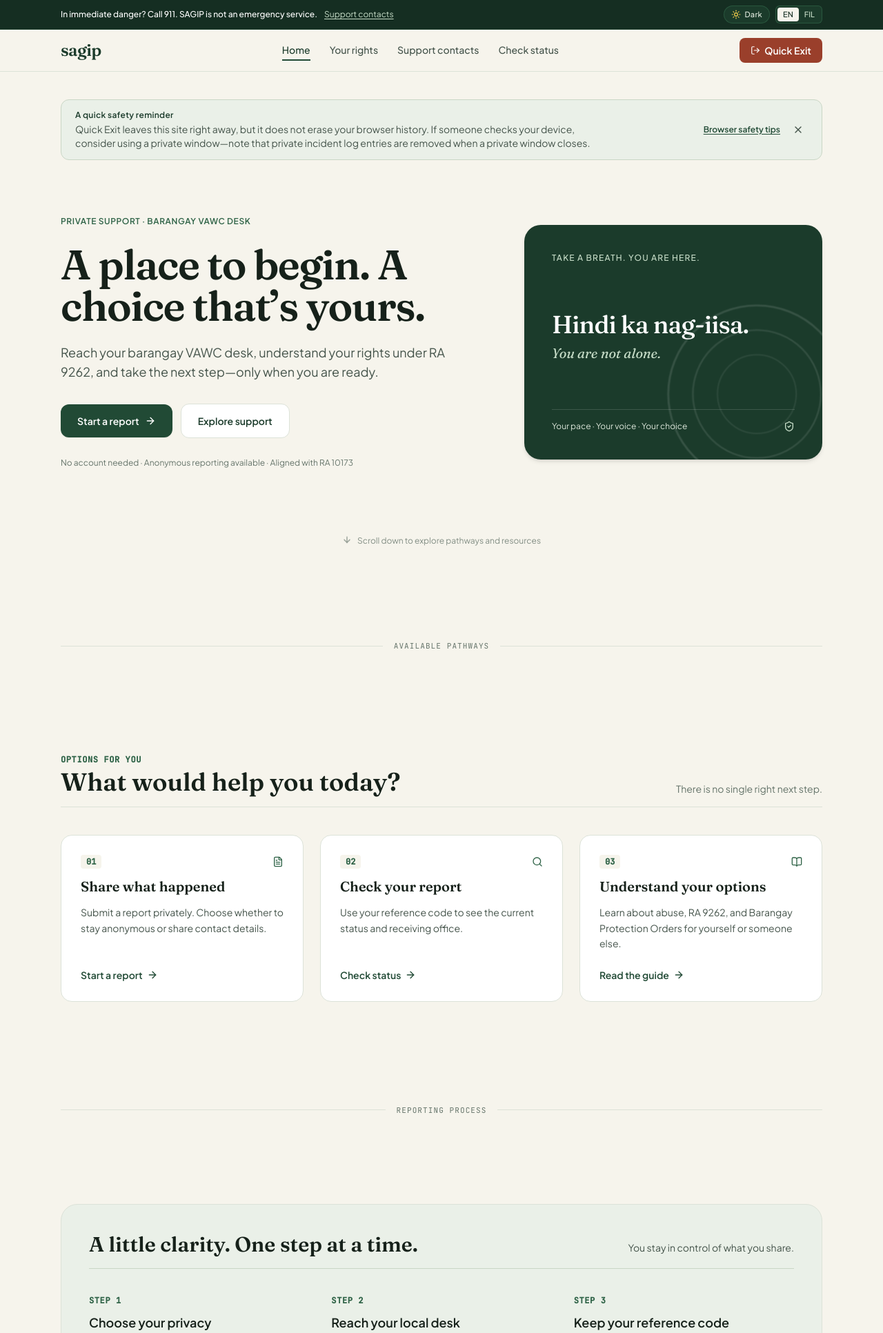
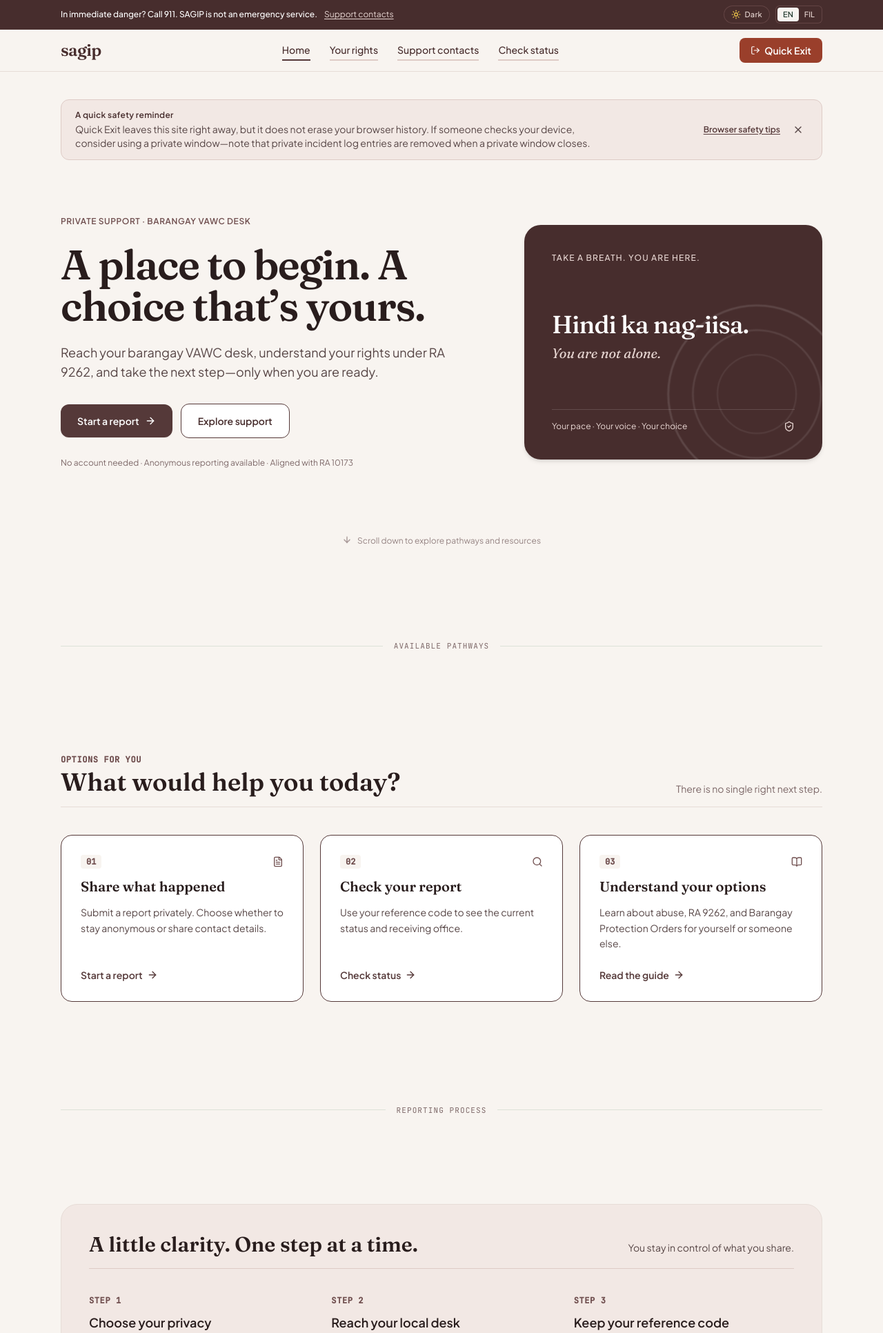
Before and after one commit to vboi19/SAGIP-INITIAL, an ASP.NET Core app: page / in a window 1280 px wide. Shown: the top 1932 px of the page at 69% size. Run offline with ASP.NET Core 8, Linux system fonts and the light colour scheme; some libraries are stand-ins or nearby versions.

Commit message:
Apply warm coffee and dusty rose-clay color palette across the website

```diff
--- a/SAGIP/Views/Shared/_Layout.cshtml
+++ b/SAGIP/Views/Shared/_Layout.cshtml
@@ -40,27 +40,23 @@
             theme: {
                 extend: {
                     colors: {
-                        forest: {
-                            950: '#152E22',
-                            900: '#1B3B2B',
-                            800: '#214A35',
-                            700: '#2F6347',
+                        espresso: {
+                            950: '#382222',
+                            900: '#472D2D',
+                            800: '#553939',
+                            700: '#704F4F',
+                            600: '#876262',
                         },
-                        sage: {
-                            200: '#C9D6C5',
-                            100: '#EAF0E8',
-                            50: '#F2F5EF',
+                        roseclay: {
+                            400: '#A77979',
+                            300: '#C29898',
+                            200: '#DECBC6',
+                            100: '#F2E8E4',
+                            50: '#F9F4F1',
                         },
-                        terracotta: {
-                            800: '#8A3422',
-                            700: '#9A3F2B',
-                            200: '#E6C8BC',
-                            50: '#FBF1EC',
-                        },
-                        canvas: '#F6F4EC',
+                        canvas: '#F8F4F0',
                         surface: '#FFFFFF',
-                        mist: '#EEF2EB',
-                        hairline: '#DCE2D8'
+                        hairline: '#E7DDD7'
                     },
                     fontFamily: {
                         sans: ['"Plus Jakarta Sans"', 'ui-sans-serif', 'system-ui', '-apple-system', 'sans-serif'],
@@ -82,8 +78,8 @@
         }
         body {
             font-family: "Plus Jakarta Sans", ui-sans-serif, system-ui, -apple-system, sans-serif;
-            color: #16211A;
-            background-color: #F6F4EC;
+            color: #291D1D;
+            background-color: #F8F4F0;
             scroll-behavior: smooth;
         }
         h1, h2, .font-display {
@@ -92,7 +88,7 @@
         }
         button, a, input, select, textarea {
             &:focus-visible {
-                outline: 2px solid #214A35;
+                outline: 2px solid #553939;
                 outline-offset: 2px;
             }
         }
@@ -100,101 +96,227 @@
             font-variant-numeric: tabular-nums;
         }
 
-        /* Comprehensive Dark Mode Rules */
+        /* ================= PALETTE: WARM COFFEE & ROSE CLAY =================
+           #472D2D - Deep roasted espresso
+           #553939 - Rich mocha brown
+           #704F4F - Earthy rosewood / cocoa
+           #A77979 - Dusty rose-clay / mauve
+        */
+
+        /* Deep Espresso / Primary Dark Card & Headers */
+        .bg-\[\#1B3B2B\], [class*="bg-[#1B3B2B]"],
+        .bg-\[\#152E22\], [class*="bg-[#152E22]"] {
+            background-color: #472D2D !important;
+        }
+
+        /* Warm Mocha / Primary Buttons & Interactive Accents */
+        .bg-\[\#214A35\], [class*="bg-[#214A35]"] {
+            background-color: #553939 !important;
+        }
+        .hover\:bg-\[\#183828\]:hover {
+            background-color: #432A2A !important;
+        }
+        .hover\:bg-\[\#152E22\]:hover {
+            background-color: #382121 !important;
+        }
+
+        /* Soft Rose-Clay Tinted Surfaces */
+        .bg-\[\#EAF0E8\], [class*="bg-[#EAF0E8]"],
+        .bg-\[\#F2F5EF\], [class*="bg-[#F2F5EF]"] {
+            background-color: #F2E8E4 !important;
+        }
+        .hover\:bg-\[\#EAF0E8\]\/50:hover {
+            background-color: rgba(242, 232, 228, 0.6) !important;
+        }
+        tr.hover\:bg-\[\#EAF0E8\]\/50:hover td {
+            background-color: rgba(242, 232, 228, 0.6) !important;
+        }
+
+        /* Canvas / Background */
+        .bg-\[\#F6F4EC\], [class*="bg-[#F6F4EC]"] {
+            background-color: #F8F4F0 !important;
+        }
+        header.bg-\[\#F6F4EC\]\/95, header {
+            background-color: rgba(248, 244, 240, 0.95) !important;
+            border-color: #E7DDD7 !important;
+        }
+
+        /* Hairline & Tinted Borders */
+        .border-\[\#DCE2D8\], [class*="border-[#DCE2D8]"] {
+            border-color: #E7DDD7 !important;
+        }
+        .border-\[\#C9D6C5\], [class*="border-[#C9D6C5]"] {
+            border-color: #DECBC6 !important;
+        }
+        .border-\[\#214A35\], [class*="border-[#214A35]"] {
+            border-color: #553939 !important;
+        }
+        .border-\[\#1B3B2B\], [class*="border-[#1B3B2B]"] {
+            border-color: #472D2D !important;
+        }
+        .border-\[\#2F6347\]\/70 {
+            border-color: rgba(112, 79, 79, 0.7) !important;
+        }
+        .border-\[\#214A35\]\/60 {
+            border-color: rgba(85, 57, 57, 0.6) !important;
+        }
+        .hover\:border-\[\#214A35\]:hover {
+            border-color: #704F4F !important;
+        }
+        .divide-\[\#DCE2D8\] > :not([hidden]) ~ :not([hidden]) {
+            border-color: #E7DDD7 !important;
+        }
+
+        /* Typography & Icons */
+        .text-\[\#16211A\], [class*="text-[#16211A]"] {
+            color: #291D1D !important;
+        }
+        .text-\[\#1B3B2B\], [class*="text-[#1B3B2B]"] {
+            color: #472D2D !important;
+        }
+        .text-\[\#214A35\], [class*="text-[#214A35]"] {
+            color: #553939 !important;
+        }
+        .text-\[\#2F6347\], [class*="text-[#2F6347]"] {
+            color: #704F4F !important;
+        }
+        .text-\[\#45544B\], [class*="text-[#45544B]"] {
+            color: #574646 !important;
+        }
+        .text-\[\#66756B\], [class*="text-[#66756B]"] {
+            color: #7E6969 !important;
+        }
+        .text-\[\#C8DEC9\], [class*="text-[#C8DEC9]"],
+        .text-\[\#DCE6DA\], [class*="text-[#DCE6DA]"],
+        .text-\[\#E3EBE0\], [class*="text-[#E3EBE0]"] {
+            color: #E8D7D3 !important;
+        }
+
+        /* Focus & Rings */
+        .ring-\[\#214A35\] {
+            --tw-ring-color: #553939 !important;
+        }
+        .accent-\[\#214A35\] {
+            accent-color: #553939 !important;
+        }
+
+        /* Choice Card Selection */
+        .choice-card-selected {
+            border-color: #704F4F !important;
+            background-color: #F2E8E4 !important;
+            box-shadow: 0 2px 6px rgba(85, 57, 57, 0.08) !important;
+        }
+
+        /* Desk Active Halo */
+        @@keyframes deskActiveHalo {
+            0%, 100% {
+                box-shadow: 0 0 0 0 rgba(167, 121, 121, 0.35);
+            }
+            50% {
+                box-shadow: 0 0 0 8px rgba(167, 121, 121, 0.06);
+            }
+        }
+        .primary-desk-halo {
+            animation: deskActiveHalo 3.5s ease-in-out infinite;
+        }
+
+        /* ================= DARK MODE COCOA PALETTE ================= */
         html.dark {
             color-scheme: dark;
         }
         html.dark, html.dark body {
-            background-color: #0c1711 !important;
-            color: #eaf0e8 !important;
+            background-color: #1A1212 !important;
+            color: #F5ECE8 !important;
         }
         html.dark .bg-\[\#F6F4EC\],
         html.dark [class*="bg-[#F6F4EC]"] {
-            background-color: #0c1711 !important;
+            background-color: #1A1212 !important;
         }
         html.dark header.bg-\[\#F6F4EC\]\/95,
         html.dark header {
-            background-color: rgba(12, 23, 17, 0.95) !important;
-            border-color: #213c2c !important;
+            background-color: rgba(26, 18, 18, 0.95) !important;
+            border-color: #382424 !important;
         }
         html.dark .bg-white {
-            background-color: #13241b !important;
-            color: #eaf0e8 !important;
+            background-color: #241919 !important;
+            color: #F5ECE8 !important;
         }
         html.dark .bg-\[\#EAF0E8\],
         html.dark [class*="bg-[#EAF0E8]"] {
-            background-color: #172d21 !important;
-            color: #d6e4d8 !important;
+            background-color: #2F2020 !important;
+            color: #EADCD7 !important;
         }
         html.dark .bg-\[\#F2F5EF\],
         html.dark [class*="bg-[#F2F5EF]"] {
-            background-color: #15291f !important;
+            background-color: #281B1B !important;
         }
-        html.dark .bg-\[\#152E22\] {
-            background-color: #08120c !important;
-        }
+        html.dark .bg-\[\#152E22\],
         html.dark .bg-\[\#1B3B2B\] {
-            background-color: #0d1e15 !important;
+            background-color: #1E1313 !important;
         }
         html.dark .bg-\[\#FBF1EC\] {
-            background-color: #2b1510 !important;
-            border-color: #592419 !important;
-            color: #f4c2b7 !important;
+            background-color: #331A15 !important;
+            border-color: #5C2D24 !important;
+            color: #F7CEC5 !important;
         }
         html.dark .border-\[\#DCE2D8\],
         html.dark .border-\[\#C9D6C5\],
         html.dark .border-\[\#E2DEC9\] {
-            border-color: #213c2c !important;
+            border-color: #3D2B2B !important;
         }
         html.dark .divide-\[\#DCE2D8\] > :not([hidden]) ~ :not([hidden]) {
-            border-color: #213c2c !important;
+            border-color: #3D2B2B !important;
         }
         html.dark .text-\[\#16211A\],
         html.dark .text-\[\#1B3B2B\] {
-            color: #eaf0e8 !important;
+            color: #F5ECE8 !important;
         }
         html.dark .text-\[\#45544B\] {
-            color: #adc1b2 !important;
+            color: #CDBEB9 !important;
         }
         html.dark .text-\[\#66756B\],
         html.dark .text-\[\#526058\] {
-            color: #89a08f !important;
+            color: #A08E89 !important;
         }
         html.dark .text-\[\#214A35\],
         html.dark .text-\[\#2F6347\] {
-            color: #6bbe8c !important;
+            color: #D6A8A8 !important;
         }
         html.dark input,
         html.dark select,
         html.dark textarea {
-            background-color: #102117 !important;
-            color: #eaf0e8 !important;
-            border-color: #284735 !important;
+            background-color: #221717 !important;
+            color: #F5ECE8 !important;
+            border-color: #402D2D !important;
         }
         html.dark input::placeholder,
         html.dark textarea::placeholder {
-            color: #667e6e !important;
+            color: #7E6969 !important;
         }
         html.dark #quick-exit-gate {
             background-color: rgba(0, 0, 0, 0.85) !important;
         }
         html.dark #quick-exit-gate > div {
-            background-color: #13241b !important;
-            border-color: #213c2c !important;
+            background-color: #251919 !important;
+            border-color: #3D2B2B !important;
         }
         html.dark #mobile-nav-drawer {
-            background-color: #0c1711 !important;
-            border-color: #213c2c !important;
+            background-color: #1A1212 !important;
+            border-color: #3D2B2B !important;
         }
         html.dark .hover\:bg-\[\#EAF0E8\]\/50:hover {
-            background-color: rgba(23, 45, 33, 0.6) !important;
+            background-color: rgba(47, 32, 32, 0.6) !important;
         }
         html.dark tr.hover\:bg-\[\#EAF0E8\]\/50:hover td {
-            background-color: rgba(23, 45, 33, 0.6) !important;
+            background-color: rgba(47, 32, 32, 0.6) !important;
+        }
+        html.dark .choice-card-selected {
+            border-color: #A77979 !important;
+            background-color: #322222 !important;
         }
         html.dark .bg-\[\#F6F4EC\] table thead,
         html.dark table thead.bg-\[\#F6F4EC\] {
-            background-color: #102117 !important;
+            background-color: #221717 !important;
         }
 
         /* Ambient Transitions & Animation System */
@@ -281,15 +403,6 @@
         .choice-card-interactive:active {
             transform: scale(0.99);
         }
-        .choice-card-selected {
-            border-color: #214A35 !important;
-            background-color: #F2F5EF !important;
-            box-shadow: 0 1px 3px rgba(33, 74, 53, 0.08) !important;
-        }
-        html.dark .choice-card-selected {
-            border-color: #4ade80 !important;
-            background-color: #172d21 !important;
-        }
 
         /* 3. Status Stepper Ambient Pulse */
         @@keyframes activeStageGlow {
@@ -304,19 +417,6 @@
         }
         .status-dot-pulse {
             animation: activeStageGlow 2.5s ease-in-out infinite;
-        }
-
-        /* 6. Primary Desk Active Halo */
-        @@keyframes deskActiveHalo {
-            0%, 100% {
-                box-shadow: 0 0 0 0 rgba(200, 222, 201, 0.2);
-            }
-            50% {
-                box-shadow: 0 0 0 6px rgba(200, 222, 201, 0.05);
-            }
-        }
-        .primary-desk-halo {
-            animation: deskActiveHalo 3.5s ease-in-out infinite;
         }
 
         @@media (prefers-reduced-motion: reduce) {
```
